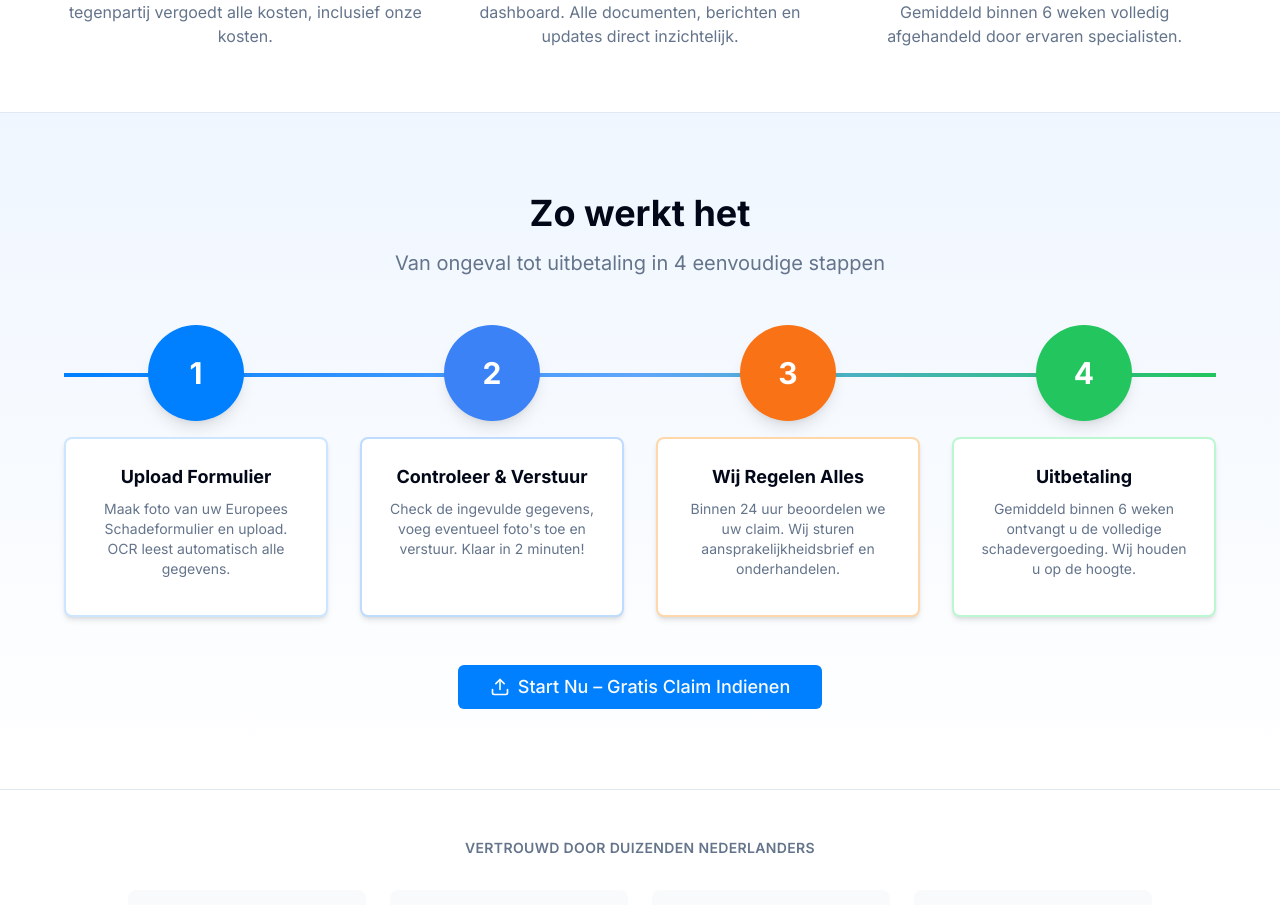
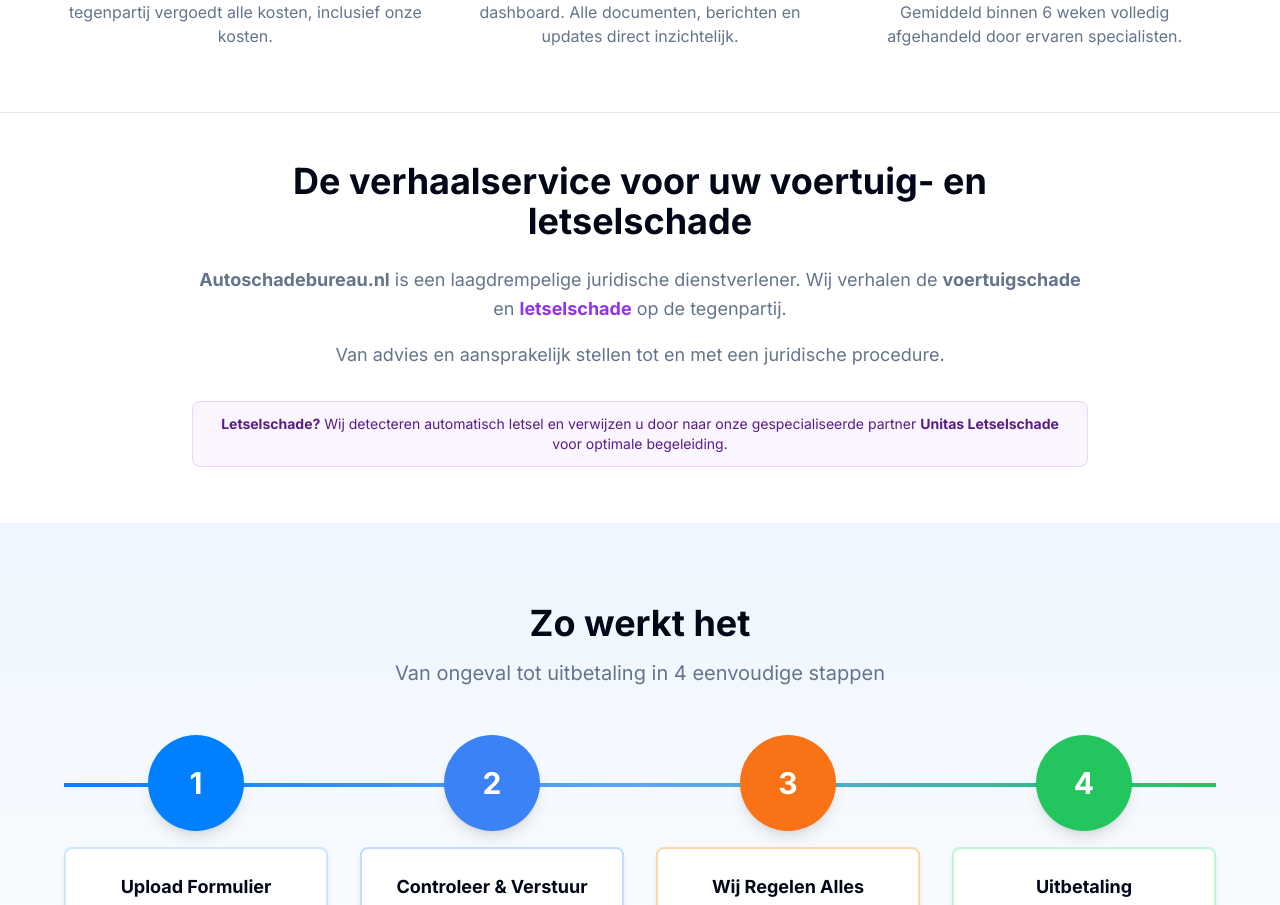
Before and after one commit to Championne/Gratisschadeverhalen.nl, a Next.js app: page / in a window 1280 px wide. Shown: the part 1272-2177 px from the top of the page. Built offline with nearby package versions, Linux system fonts and the light colour scheme.

Commit message:
feat: add professional intro section inspired by 112schade - verhaalservice voor voertuig- en letselschade with clear Unitas referral

```diff
--- a/app/page.tsx
+++ b/app/page.tsx
@@ -330,6 +330,34 @@ export default function HomePage() {
                     Professionele beoordeling binnen 24 uur. Gemiddeld binnen
                     6 weken volledig afgehandeld door ervaren specialisten.
                   </p>
+                </div>
+              </div>
+            </div>
+          </div>
+        </section>
+
+        {/* De Verhaalservice Intro - Geïnspireerd door 112schade */}
+        <section className="py-12 bg-white">
+          <div className="container mx-auto px-4">
+            <div className="max-w-4xl mx-auto text-center">
+              <h2 className="text-3xl md:text-4xl font-bold mb-6">
+                De verhaalservice voor uw voertuig- en letselschade
+              </h2>
+              <div className="text-lg text-muted-foreground space-y-4">
+                <p className="leading-relaxed">
+                  <strong>Autoschadebureau.nl</strong> is een laagdrempelige juridische dienstverlener.
+                  Wij verhalen de <strong>voertuigschade</strong> en <strong className="text-purple-600">letselschade</strong> op de tegenpartij.
+                </p>
+                <p className="leading-relaxed">
+                  Van advies en aansprakelijk stellen tot en met een juridische procedure.
+                </p>
+                <div className="pt-4 pb-2">
+                  <div className="inline-block bg-purple-50 border border-purple-200 rounded-lg px-6 py-3">
+                    <p className="text-sm text-purple-900">
+                      <strong>Letselschade?</strong> Wij detecteren automatisch letsel en verwijzen u door naar onze
+                      gespecialiseerde partner <strong>Unitas Letselschade</strong> voor optimale begeleiding.
+                    </p>
+                  </div>
                 </div>
               </div>
             </div>
```
